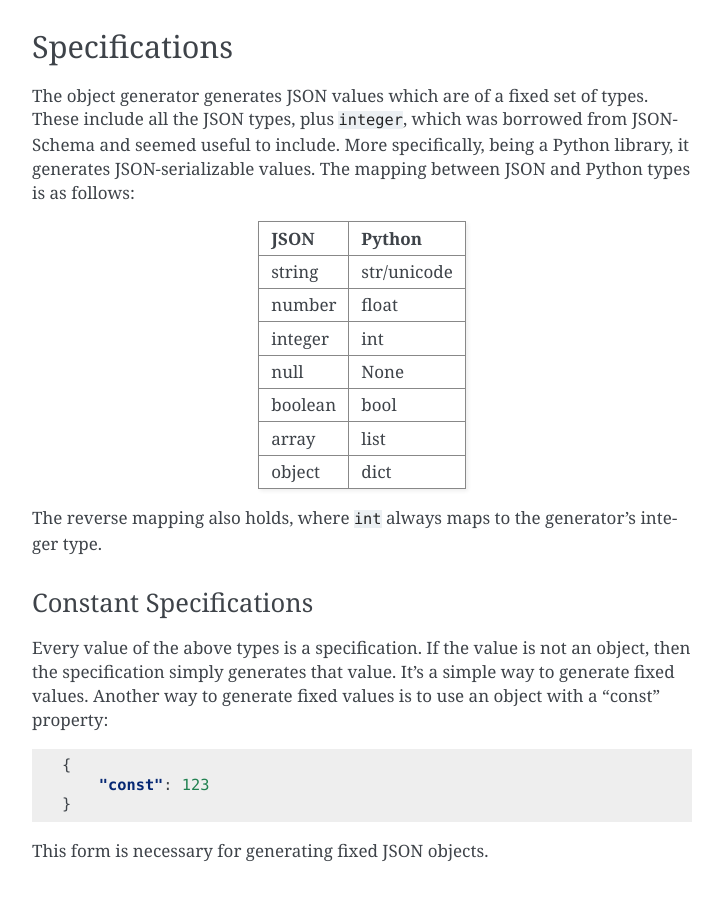
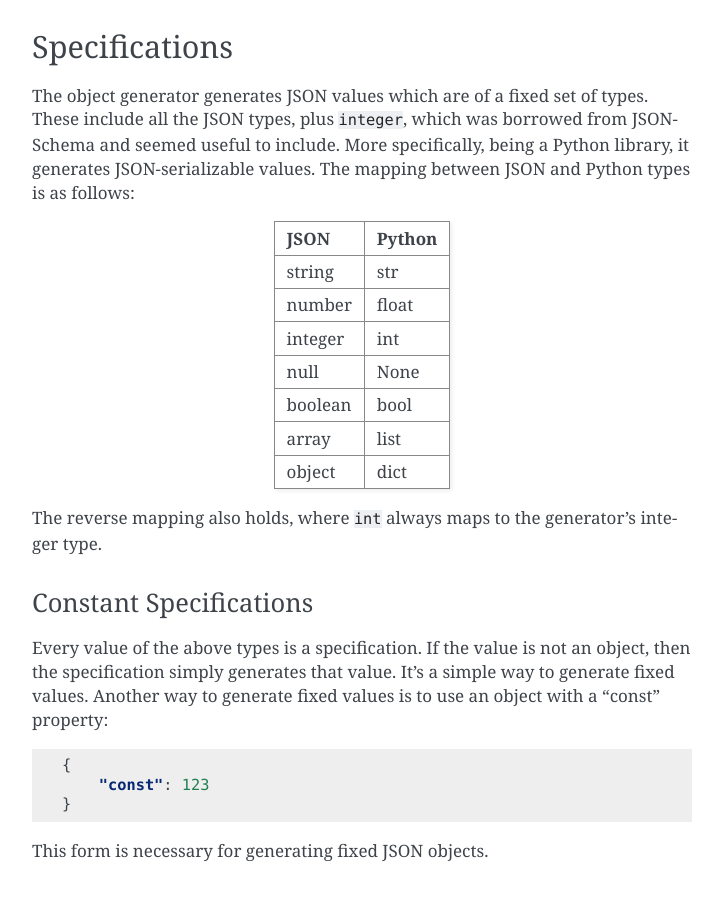
Before and after one commit to oasis-open/cti-stix-generator, a Sphinx documentation site: the page built from docs/object_generator.rst, in a window 1280 px wide and 900 px high, scrolled down 1108 px. Shown: the whole window, without its empty margins (388-1111 px from the left). Built offline with Sphinx 7.4.7, drawn with Linux system fonts in a browser that asks for light colours.

Commit message:
Remove a reference to the 'unicode' Python type in the object generator documentation.  It's a python 2 type, and the library no longer supports python 2.

```diff
--- a/docs/object_generator.rst
+++ b/docs/object_generator.rst
@@ -59,7 +59,7 @@ Python types is as follows:
 +--------+------------+
 |  JSON  |   Python   |
 +========+============+
-| string | str/unicode|
+| string | str        |
 +--------+------------+
 | number | float      |
 +--------+------------+
```
